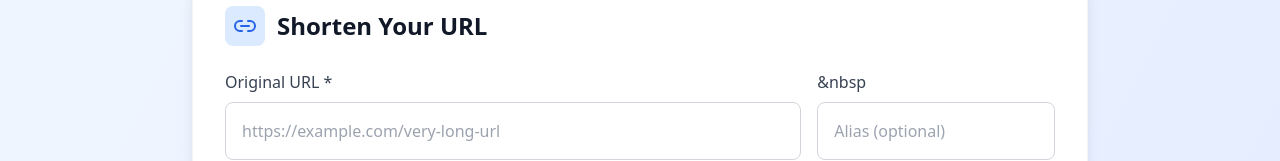
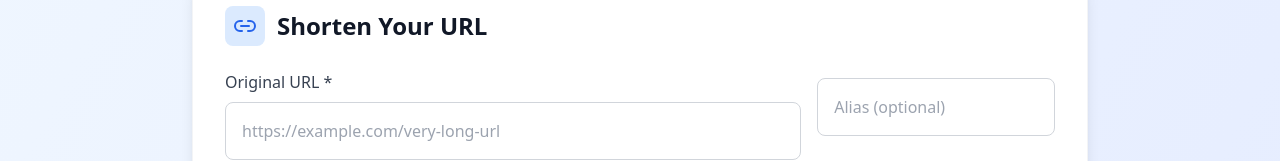
Before and after one commit to shrtnly/Shrtnly, a React (Vite) app: page / in a window 1280 px wide. Shown: the part 200-361 px from the top of the page. Built offline with nearby package versions, Linux system fonts and the light colour scheme; no server answers.

Commit message:
Updated LinkForm.tsx

```diff
--- a/src/components/LinkForm.tsx
+++ b/src/components/LinkForm.tsx
@@ -282,7 +282,7 @@ const LinkForm: React.FC<LinkFormProps> = ({ onLinkCreated }) => {
           {/* Custom Short Code */}
           <div className="md:col-span-3">
             <label htmlFor="short_code" className="block text-sm sm:text-base font-medium text-gray-700 mb-2">
-              &nbsp
+
             </label>
             <input
               type="text"
```
